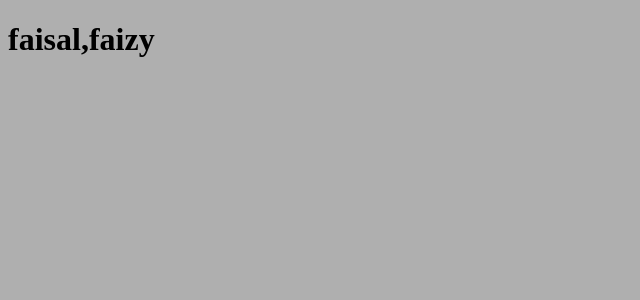
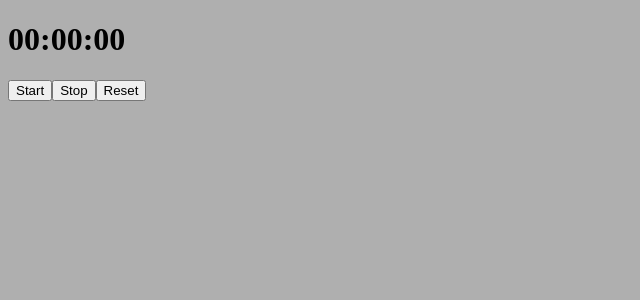
Before and after one commit to iamfaisalpk/React-Study, a React (Vite) app: page / in a window 1280 px wide. Shown: the top 300 px of the page, without its empty margins (0-640 px from the left). Built offline with nearby package versions, Linux system fonts and the light colour scheme.

Commit message:
first commmit

```diff
--- a/src/App.jsx
+++ b/src/App.jsx
@@ -1,8 +1,4 @@
-import Reve from "./components/Revie";
-import Display from "./components/Review";
-
-
-
+import Your from "./components/UseState";
 
 
 
@@ -41,9 +37,9 @@ const App = () => {
       {/* <Theme/> */}
       {/* <Header/> */}
       {/* <Input/> */}
-      {/* <Your/> */}
+      <Your/>
       {/* <Reve/> */}
-      <Display name="faizy"/>
+      {/* <Display name="faizy"/> */}
 
     </>
   );
--- a/src/components/UseState.jsx
+++ b/src/components/UseState.jsx
@@ -106,41 +106,94 @@
 
 // export default Input;
 
-import React, { useState } from 'react';
+// import React, { useState } from 'react';
 
-const Your = () => {
-    const [count,setCount]=useState(0);
-    const [timing,setTiming]= useState(0);
+// const Your = () => {
+//     const [count,setCount]=useState(0);
+//     const [timing,setTiming]= useState(0);
 
-    const startTimer = ()=>{
-        if(!timing){
-            const timingid = setInterval (()=>{
-                setCount((prev)=> prev + 1);
-            },1000);
-            setTiming(timingid)
-        };
+//     const startTimer = ()=>{
+//         if(!timing){
+//             const timingid = setInterval (()=>{
+//                 setCount((prev)=> prev + 1);
+//             },1000);
+//             setTiming(timingid)
+//         };
+//     };
+
+//     const stopTimer = ()=>{
+//         if (timing){
+//             clearInterval(timing);
+//             setTiming(0);
+//         };
+//     };
+
+//     const resetTimer = ()=>{
+//         setCount(0)
+//         stopTimer(0);
+//     };
+
+// return (
+//     <>
+//         <h1>Your Timer : {count}</h1>
+//         <button onClick={startTimer}>Start</button>
+//         <button onClick={stopTimer}>Stop</button>
+//         <button onClick={resetTimer}>restart</button>
+//     </>
+// )
+// }
+
+// export default Your;
+
+
+// Timer
+
+import React, { useState } from "react";
+
+const Timer = () => {
+const [seconds, setSeconds] = useState(0);
+const [timing, setTiming] = useState(null);
+
+const startTimer = () => {
+    if (!timing) {
+    const timingId = setInterval(() => {
+        setSeconds((prev) => prev + 1);
+    }, 1000);
+    setTiming(timingId);
+    }
 };
 
-    const stopTimer = ()=>{
-        if (timing){
+const stopTimer = () => {
+    if (timing) {
     clearInterval(timing);
-            setTiming(0);
-        };
+    setTiming(null);
+    }
 };
 
-    const resetTimer = ()=>{
-        setCount(0)
-        stopTimer(0);
+const resetTimer = () => {
+    setSeconds(0);
+    stopTimer();
+};
+
+    // Convert seconds into HH:MM:SS format
+const formatTime = (totalSeconds) => {
+    const hrs = Math.floor(totalSeconds / 3600);
+    const mins = Math.floor((totalSeconds % 3600) / 60);
+    const secs = totalSeconds % 60;
+
+    return `${hrs.toString().padStart(2, "0")}:${mins
+    .toString()
+    .padStart(2, "0")}:${secs.toString().padStart(2, "0")}`;
 };
 
 return (
     <>
-        <h1>Your Timer : {count}</h1>
+    <h1>{formatTime(seconds)}</h1>
     <button onClick={startTimer}>Start</button>
     <button onClick={stopTimer}>Stop</button>
-        <button onClick={resetTimer}>restart</button>
+    <button onClick={resetTimer}>Reset</button>
     </>
-)
-}
+);
+};
 
-export default Your;
+export default Timer;
```
Lines whose indentation alone changed are shown as unchanged.
